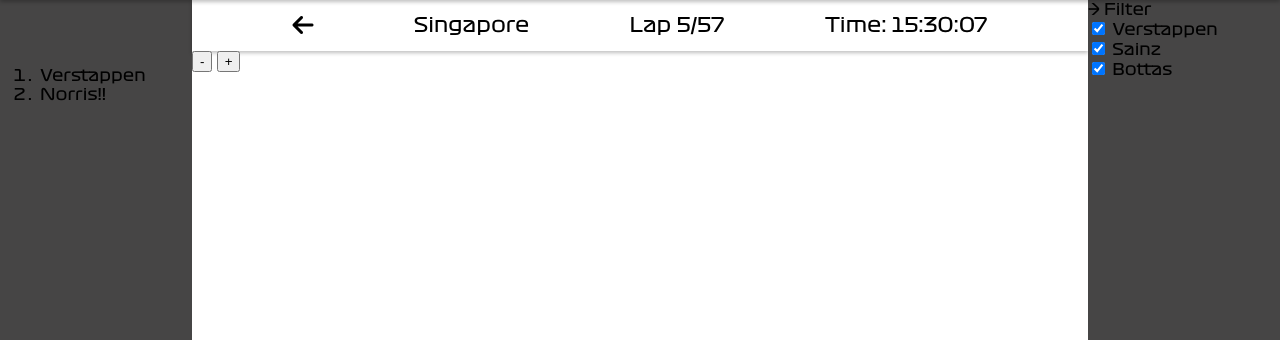
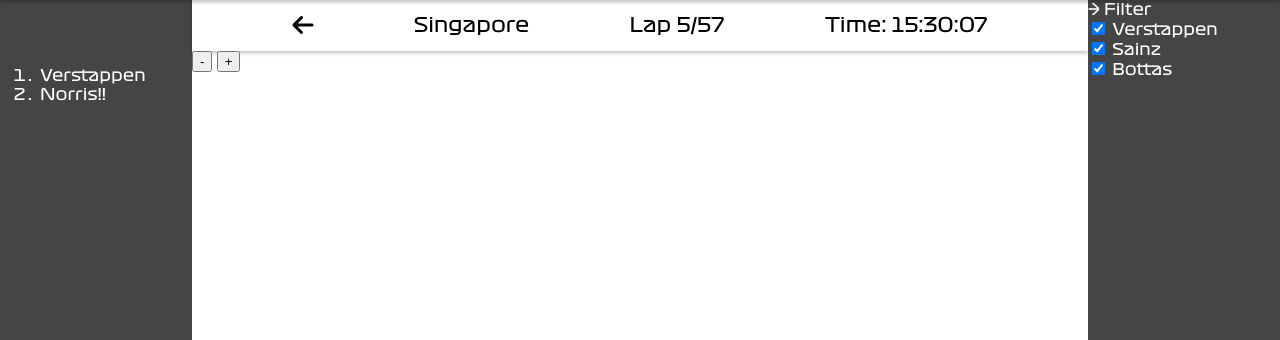
Before and after one commit to Filip123/Project-DD1349, a Flask app: page /race-view in a window 1280 px wide. Shown: the part 132-472 px from the top of the page. Run offline with Flask 3, Linux system fonts and the light colour scheme; some libraries are stand-ins or nearby versions.

Commit message:
UPDATE text color from grey to white (it was hard to see it before)

```diff
--- a/app/static/css/raceview.css
+++ b/app/static/css/raceview.css
@@ -13,6 +13,7 @@ main{
     height:100%;
     width:15%;
     background-color: rgb(70, 69, 69);
+    color:white;
 }
 
 #middleContainer{
@@ -119,6 +120,7 @@ i:hover {
     cursor: pointer;
 }
 #filterContainer{
+    color: white;;
     width:15%;
     background-color: rgb(70, 69, 69);
 }
```
